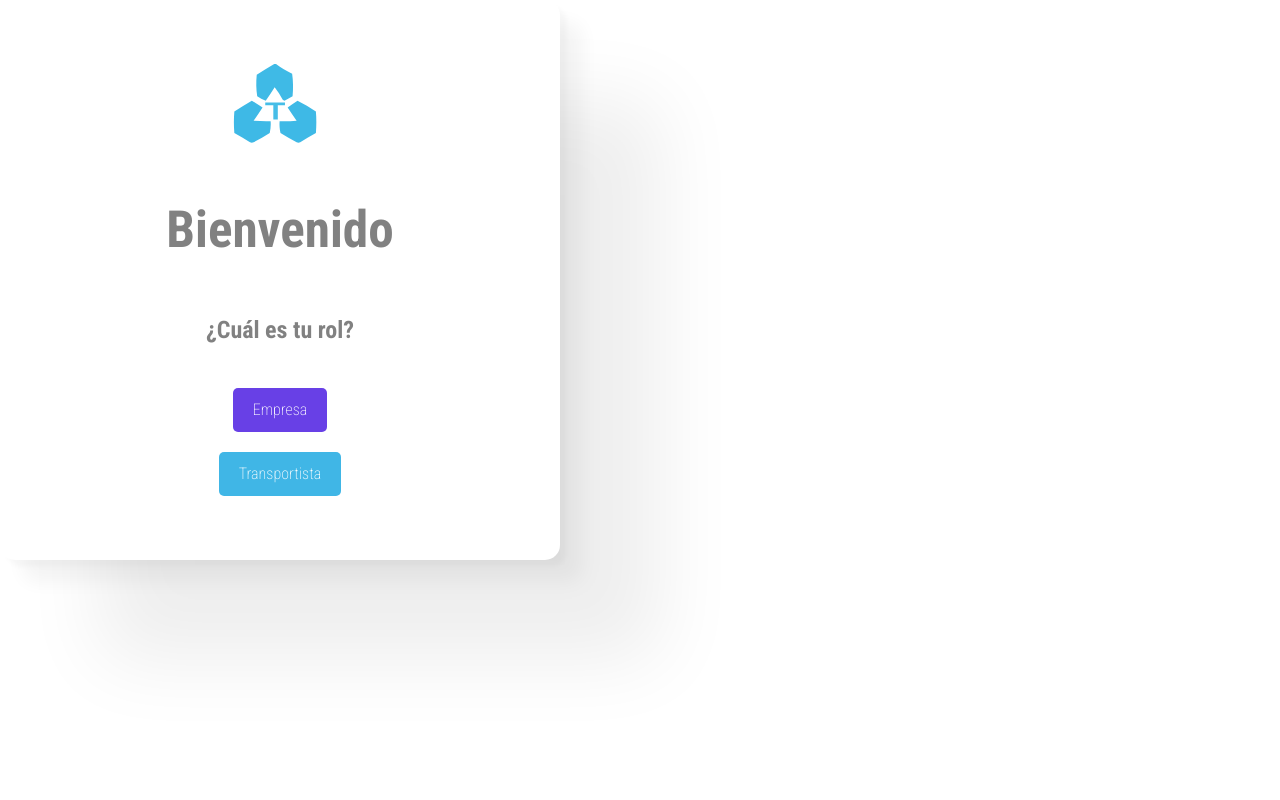
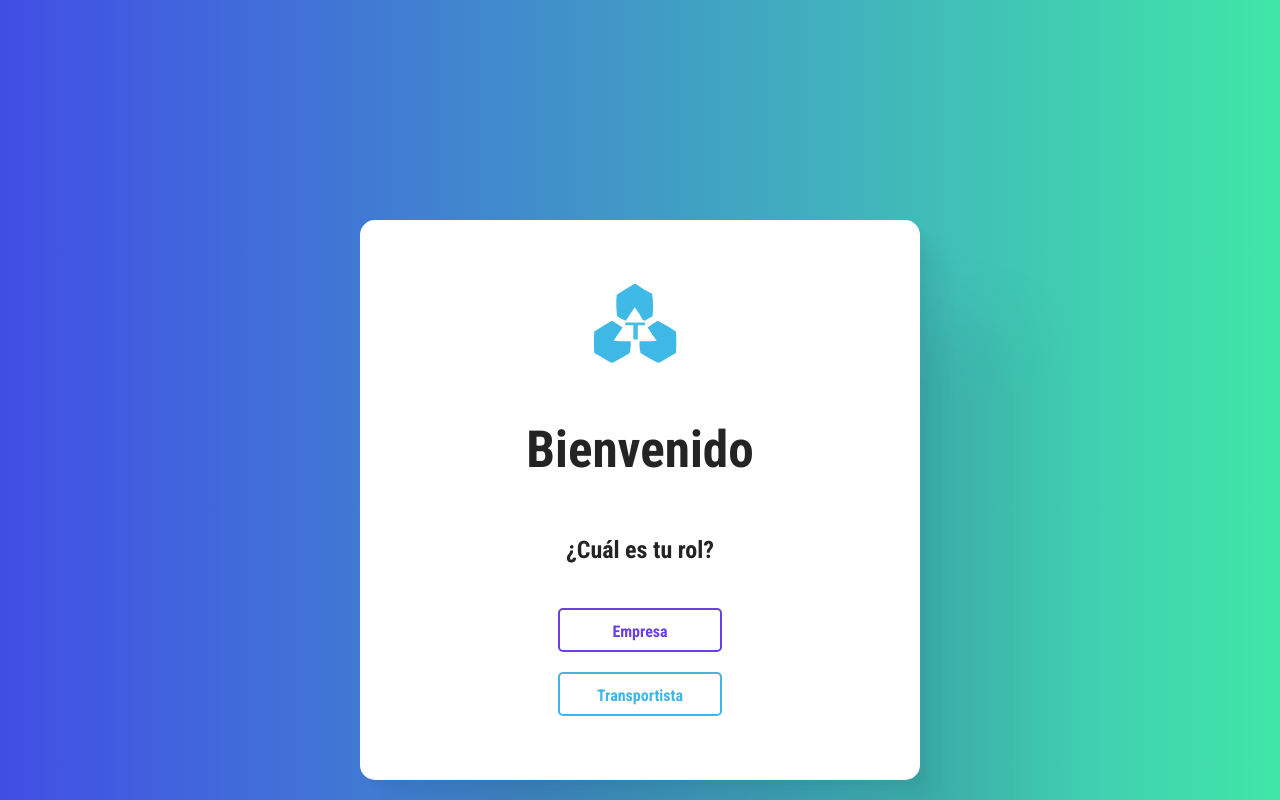
Before and after one commit to NaraHumanoUnlam/TruthTrace.Web, a React (Vite) app in the folder truthtrace-app/: page /login in a window 1280 px wide. Built offline with nearby package versions, Linux system fonts and the light colour scheme; a web font is replaced by a local one.

Commit message:
Cambia estilos de validar rol

```diff
--- a/truthtrace-app/src/components/card/card.css
+++ b/truthtrace-app/src/components/card/card.css
@@ -23,7 +23,7 @@
   flex-direction: column;
   justify-content: center;
   align-items: center;
-  color: #000000;
+  color: #242424;
   text-align: center;
   vertical-align: middle;
 }
--- a/truthtrace-app/src/routes/styles.css
+++ b/truthtrace-app/src/routes/styles.css
@@ -12,35 +12,7 @@
     width: 35em;
     border-radius: 15px;
     font-family: 'Roboto Condensed';
-    color: #818181;
-}
-
-.button-empresa{
-    background-color: #6840E6;
-    color: white;
-    font-weight: 200;
-    border: none;
-    border-radius: 5px;
-    padding: 10px 20px;
-    text-align: center;
-    text-decoration: none;
-    display: inline-block;
-    font-size: 16px;
-    margin-top: 20px;
-}
-
-.button-usuario{
-    background-color: #40B6E6;
-    color: white;
-    font-weight: 200;
-    border: none;
-    border-radius: 5px;
-    padding: 10px 20px;
-    text-align: center;
-    text-decoration: none;
-    display: inline-block;
-    font-size: 16px;
-    margin-top: 20px;
+    color: #242424;
 }
 
 .contact_div{
@@ -57,3 +29,101 @@
     margin-left: 0%;
     padding-left: 0%;
 }
+
+.bg_validar{
+    background: rgb(65,78,229);
+    width: 100%;
+    height: 900px;
+    padding-top: 50px;
+    padding-bottom: 50px;
+    margin:auto;
+    background: linear-gradient(90deg, rgba(65,78,229,1) 0%, rgba(64,230,167,1) 100%);
+    display: flex;
+    flex-direction: column;
+    justify-content: center;
+    align-items: center;
+}
+
+.button-empresa {
+    text-align: center;
+    font-size: 16px;
+    min-width: 120px;
+    margin-top: 20px;
+    height: 20px;
+    color: #fff;
+    padding: 10px 20px;
+    font-weight: bold;
+    cursor: pointer;
+    transition: all 0.3s ease;
+    position: relative;
+    display: inline-block;
+    outline: none;
+    border-radius: 5px;
+    z-index: 0;
+    background: #fff;
+    overflow: hidden;
+    border: 2px solid #6840E6;
+    color: #6840E6;
+  }
+
+  .button-empresa:hover {
+    color: #fff;
+  }
+
+  .button-empresa:hover:after {
+    width: 100%;
+  }
+
+  .button-empresa:after {
+    content: "";
+    position: absolute;
+    z-index: -1;
+    transition: all 0.3s ease;
+    left: 0;
+    top: 0;
+    width: 0;
+    height: 100%;
+    background: #6840E6;
+  }
+
+.button-usuario {
+    text-align: center;
+    font-size: 16px;
+    min-width: 120px;
+    margin-top: 20px;
+    height: 20px;
+    color: #fff;
+    padding: 10px 20px;
+    font-weight: bold;
+    cursor: pointer;
+    transition: all 0.3s ease;
+    position: relative;
+    display: inline-block;
+    outline: none;
+    border-radius: 5px;
+    z-index: 0;
+    background: #fff;
+    overflow: hidden;
+    border: 2px solid #40B6E6;
+    color: #40B6E6;
+  }
+
+  .button-usuario:hover {
+    color: #fff;
+  }
+
+  .button-usuario:hover:after {
+    width: 100%;
+  }
+
+  .button-usuario:after {
+    content: "";
+    position: absolute;
+    z-index: -1;
+    transition: all 0.3s ease;
+    left: 0;
+    top: 0;
+    width: 0;
+    height: 100%;
+    background: #40B6E6;
+  }
```
